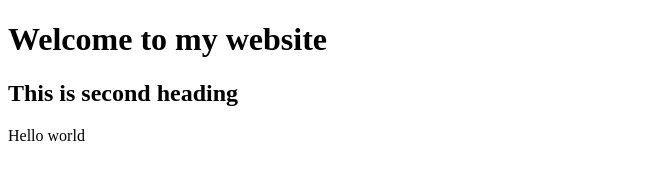
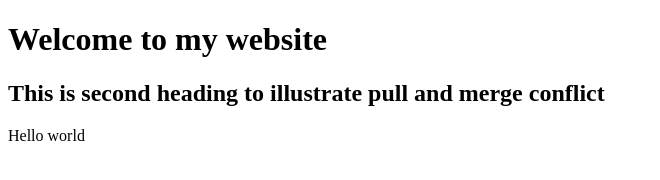
Before and after one commit to manish-290/python_web, a plain HTML site: page index.html in a window 1280 px wide. Shown: the whole page, without its empty margins (0-660 px from the left). Drawn offline with Linux system fonts and the light colour scheme.

Commit message:
extra content in h2

```diff
--- a/index.html
+++ b/index.html
@@ -7,7 +7,7 @@
 </head>
 <body>
     <h1>Welcome to my website</h1>
-    <h2>This is second heading</h2>
+    <h2>This is second heading to illustrate pull and merge conflict</h2>
     Hello world
 </body>
 </html>
```
